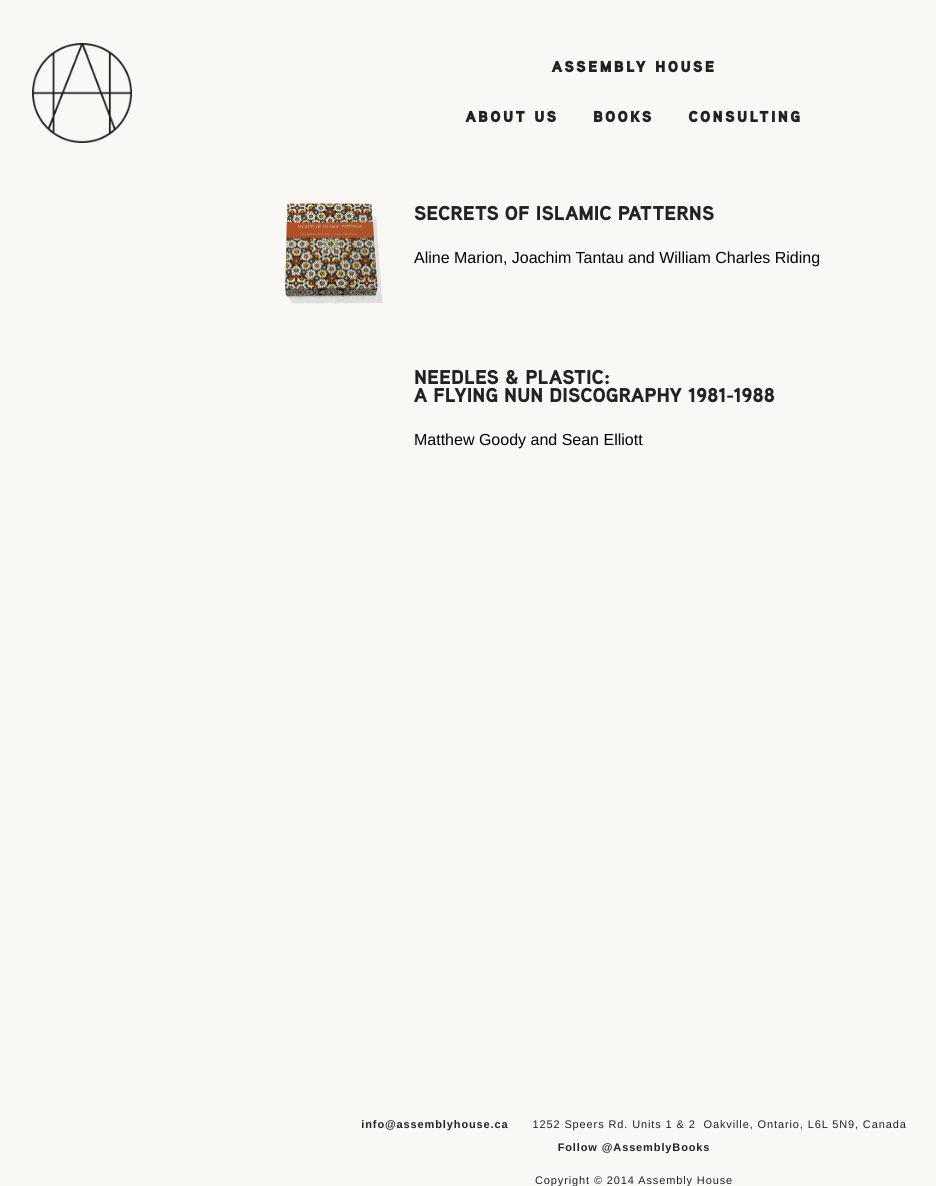
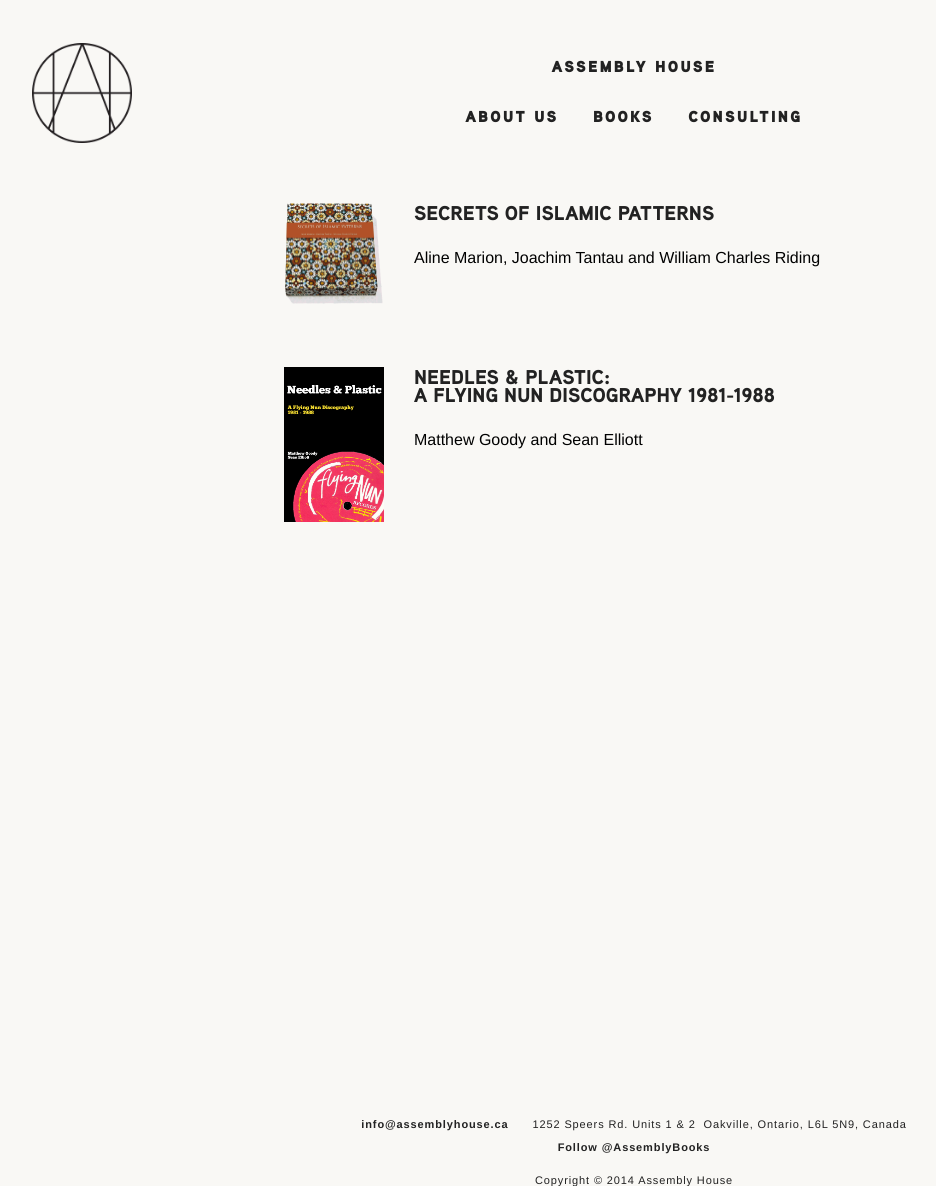
Before and after one commit to darcysaum/assembly-house, a Jekyll site: the page built from books/index.html, in a window 1280 px wide. Shown: the whole page, without its empty margins (6-942 px from the left). Built offline with Jekyll 4.4.1, drawn with Linux system fonts in a browser that asks for light colours; some web fonts are replaced; Markdown is read by kramdown in place of the engine named in the settings; comment, search, counter and statistics services are not loaded.

Commit message:
Updated books.yml

```diff
--- a/_data/books.yml
+++ b/_data/books.yml
@@ -4,4 +4,5 @@
   authors: "Aline Marion, Joachim Tantau and William Charles Riding"
 - title: "Needles &amp; Plastic:<br/>A Flying Nun Discography 1981-1988"
   url: needles-and-plastic-flying-nun.html
+  image: /img/needles-plastic-cover.jpg
   authors: Matthew Goody and Sean Elliott
```
